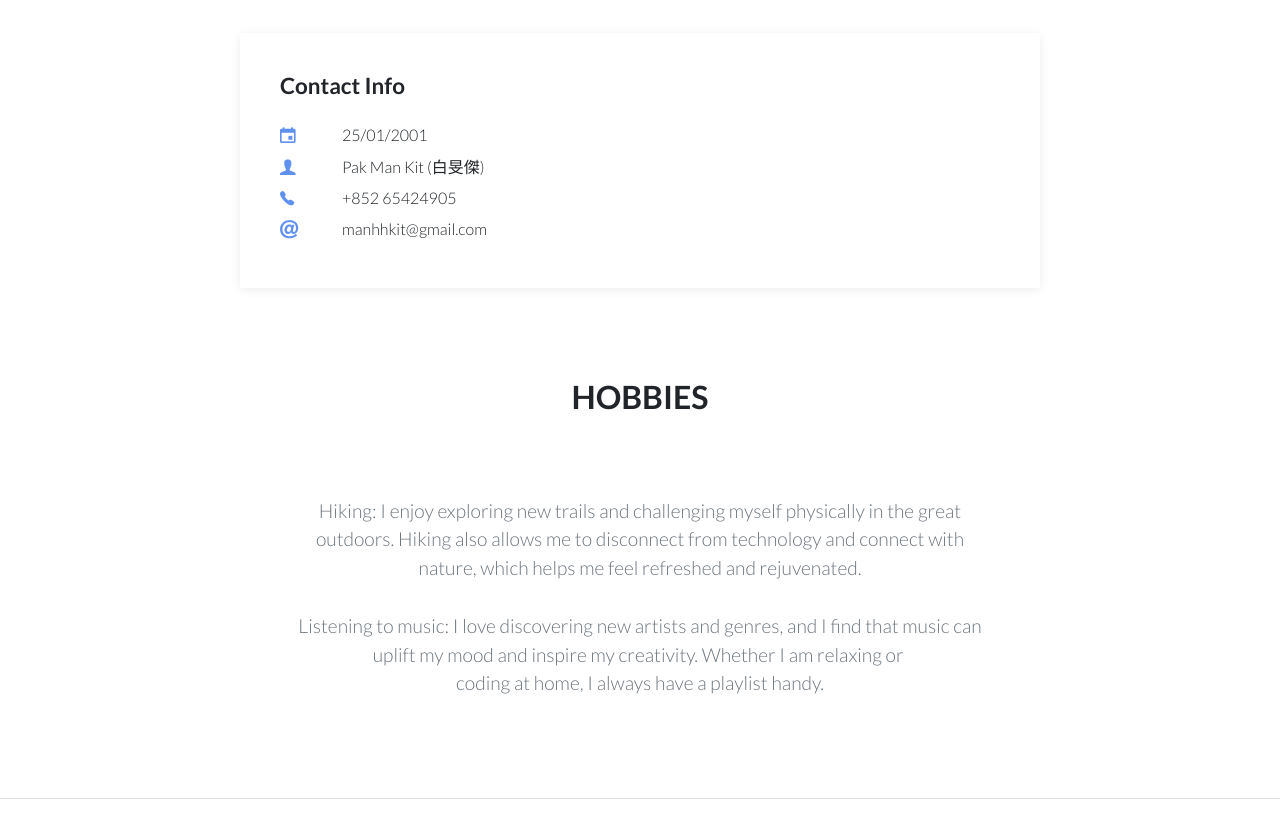
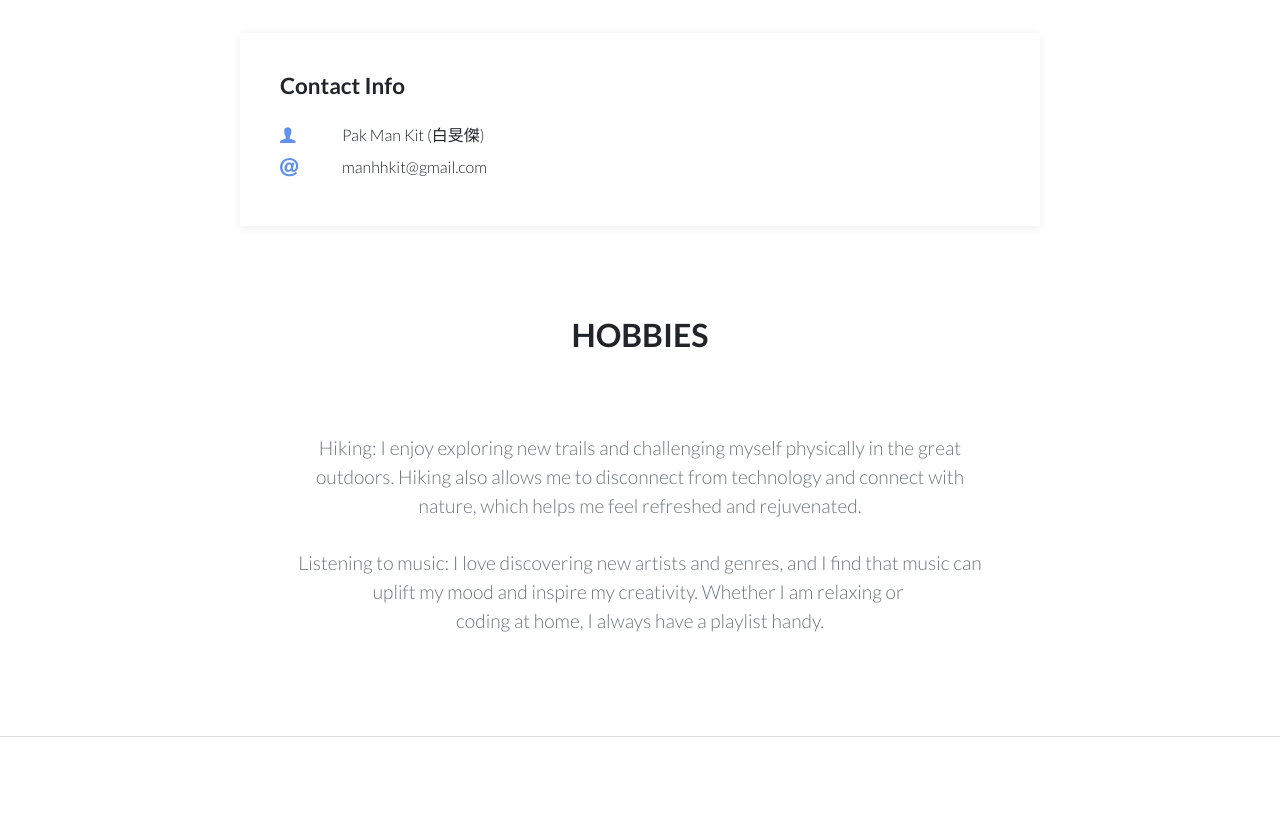
Before and after one commit to kit8379/kit8379.github.io, a plain HTML site: page index.html in a window 1280 px wide. Shown: the part 3260-4098 px from the top of the page. After the commit the page ends 4076 px from the top, so only its background shows below. Drawn offline with nearby package versions, Linux system fonts and the light colour scheme.

Commit message:
Update index.html

```diff
--- a/index.html
+++ b/index.html
@@ -180,16 +180,8 @@
 							<div class="contact-info portfolio-info-card">
 								<h2>Contact Info</h2>
 								<div class="row">
-									<div class="col-1"><i class="icon ion-android-calendar icon"></i></div>
-									<div class="col-9"><span>25/01/2001</span></div>
-								</div>
-								<div class="row">
 									<div class="col-1"><i class="icon ion-person icon"></i></div>
 									<div class="col-9"><span>Pak Man Kit (白旻傑)</span></div>
-								</div>
-								<div class="row">
-									<div class="col-1"><i class="icon ion-ios-telephone icon"></i></div>
-									<div class="col-9"><span>+852 65424905</span></div>
 								</div>
 								<div class="row">
 									<div class="col-1"><i class="icon ion-at icon"></i></div>
```
